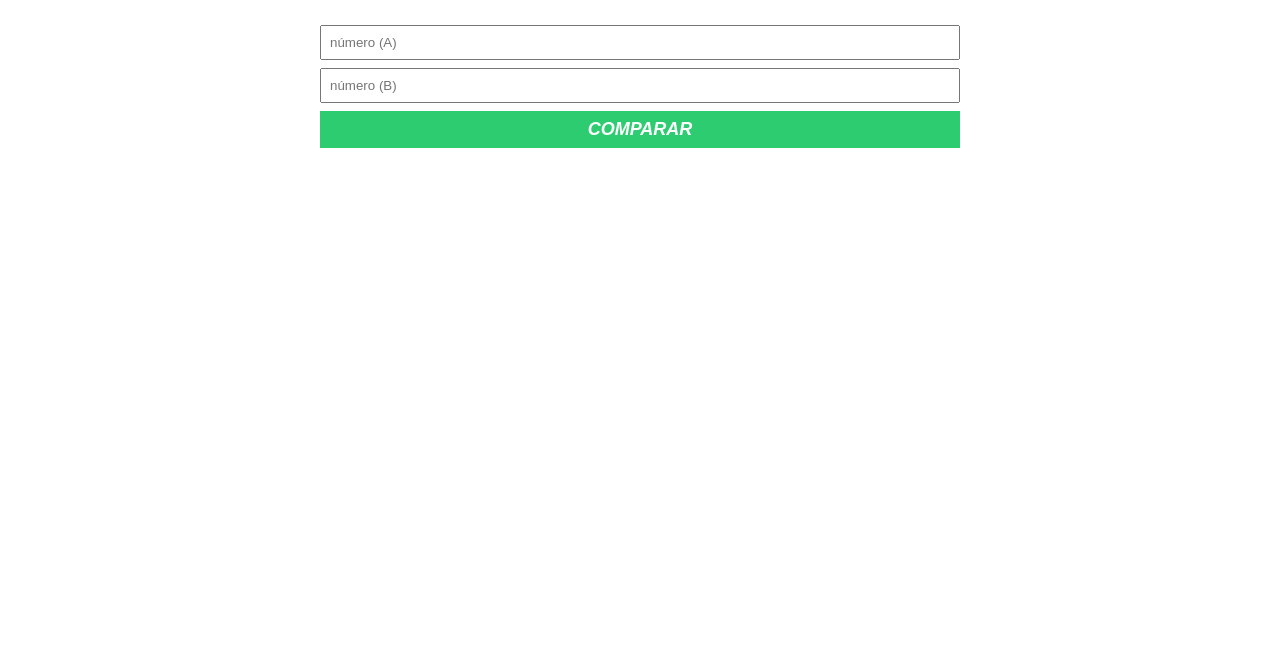
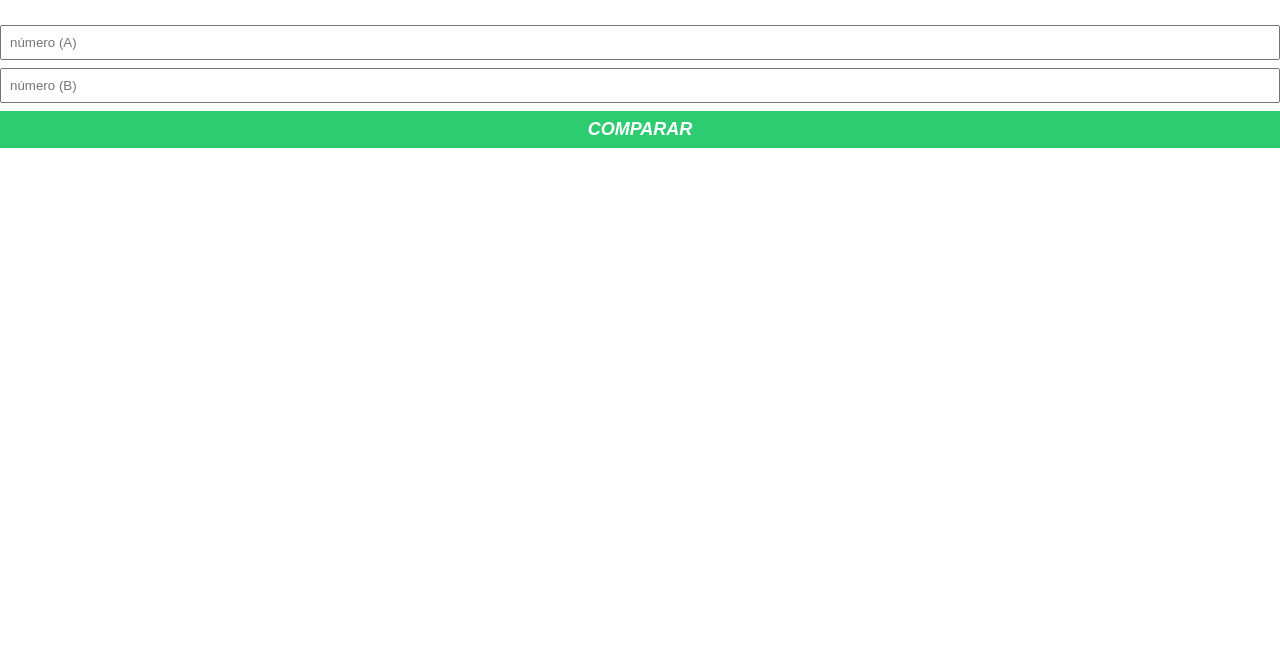
Before and after one commit to IuryBenicio/curso_ebac_frontend, a plain HTML site: page index.html in a window 1280 px wide. Shown: the part 132-800 px from the top of the page. Drawn offline with Linux system fonts and the light colour scheme.

Commit message:
Commit 1 teste

```diff
--- a/index.html
+++ b/index.html
@@ -8,7 +8,7 @@
     <link rel="stylesheet" href="./main.css" />
 </head>
 <body>
-    <div class="container">
+    <div class="container"></div>
         <h1>diferença entre A e B</h1>
         <form id="form-AeB">
             <input id="A" type="number" required placeholder="número (A) " />
```
